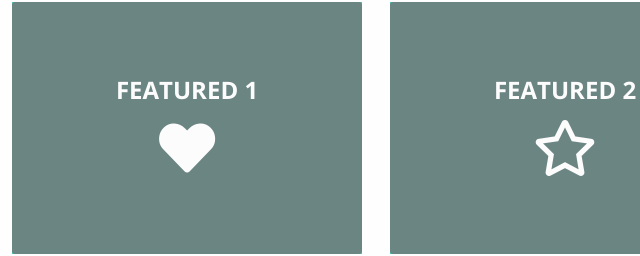
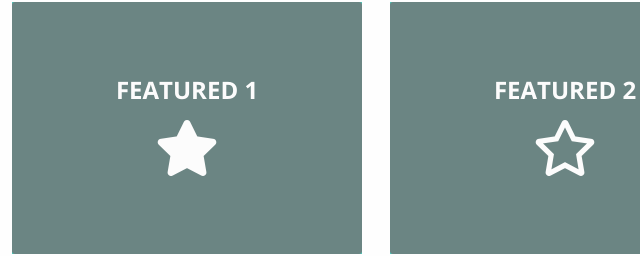
Before and after one commit to susyzan/accessible-bootstrap-template, a plain HTML site: page index.html in a window 1280 px wide. Shown: the part 426-682 px from the top of the page, 455-1095 px from the left. Drawn offline with nearby package versions, Linux system fonts and the light colour scheme.

Commit message:
Gitignore

```diff
--- a/index.html
+++ b/index.html
@@ -168,7 +168,7 @@
                        <div class="background-overlay h-100" style="background-image:url('assets/images/image-1.jpg')">
                             <a href="./index.html" class="quick-link-square h-100 p-3">
                                 <span>Featured 1<br>
-                                    <i class="fas fa-heart" aria-hidden="true"><span class="sr-only">Lorem ipsum</span></i>
+                                    <i class="fas fa-star" aria-hidden="true"><span class="sr-only">Lorem ipsum</span></i>
                                 </span>
                             </a>
                        </div>
```
Also changed, not shown: 1 other file.
